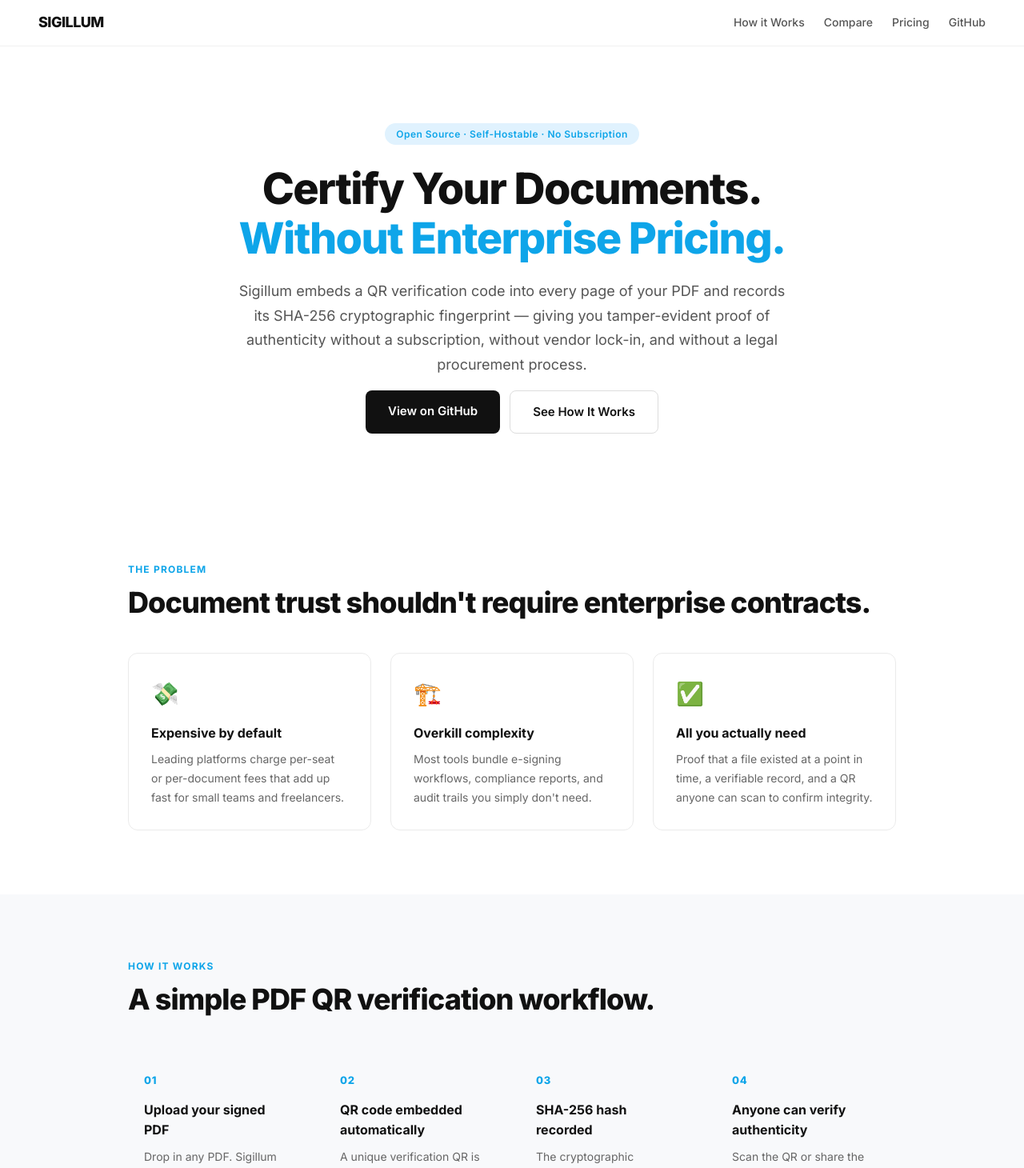
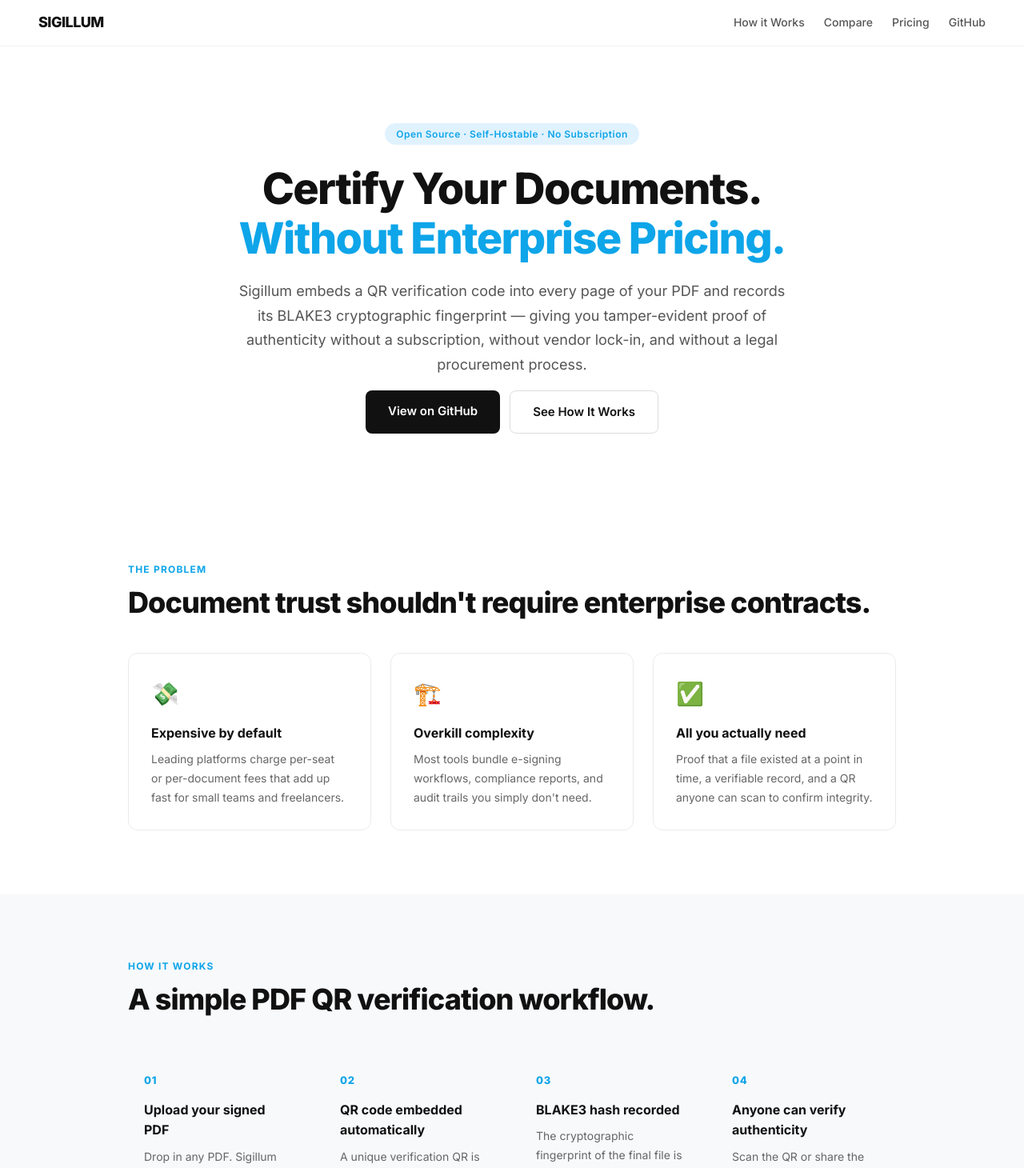
Before and after one commit to ariqsyahalam/Sigillum, a Next.js app: page / in a window 1280 px wide. Shown: the top 1460 px of the page at 80% size. Built offline with nearby package versions, Linux system fonts and the light colour scheme.

Commit message:
feat: Migrate document integrity hashing from SHA-256 to BLAKE3 across documentation, UI, and backend logic.

```diff
--- a/src/app/api/documents/process/route.ts
+++ b/src/app/api/documents/process/route.ts
@@ -8,7 +8,7 @@
  *   A  Reads the raw file from R2 (temp location)
  *   B  Builds the verification URL
  *   C  Embeds QR code onto every page
- *   D  Computes SHA-256 hash of the final PDF
+ *   D  Computes BLAKE3 hash of the final PDF
  *   E  Saves the processed PDF to its permanent R2 location
  *   F  Records the document in the database
  *   G  Deletes the temp file from R2
--- a/src/app/layout.tsx
+++ b/src/app/layout.tsx
@@ -29,7 +29,7 @@
     "self-hosted document certification",
     "PDF QR verification system",
     "alternative to digital signing platforms",
-    "SHA-256 document proof",
+    "BLAKE3 document proof",
     "open source document registry",
   ],
   authors: [{ name: "Sigillum" }],
--- a/src/app/page.tsx
+++ b/src/app/page.tsx
@@ -21,7 +21,7 @@
   },
   {
     n: "03",
-    title: "SHA-256 hash recorded",
+    title: "BLAKE3 hash recorded",
     desc: "The cryptographic fingerprint of the final file is saved alongside the record.",
   },
   {
@@ -34,7 +34,7 @@
 const features = [
   { icon: "🔒", title: "Immutable Records", desc: "Documents are never overwritten. Every code maps to exactly one file forever." },
   { icon: "📲", title: "QR on Every Page", desc: "Built-in QR code links back to the public verification page for document integrity verification." },
-  { icon: "🔑", title: "SHA-256 Integrity", desc: "Hash of the stamped file is stored. Any modification is immediately detectable." },
+  { icon: "🔑", title: "BLAKE3 Integrity", desc: "Hash of the stamped file is stored. Any modification is immediately detectable." },
   { icon: "🏠", title: "Self-Host Friendly", desc: "Run this self-hosted document certification system on your own machine, VPS, or server." },
   { icon: "🛡️", title: "Token-Gated Upload", desc: "Only authorised holders of the admin token can register new documents." },
   { icon: "🔓", title: "No Vendor Lock-in", desc: "Open codebase, SQLite storage, local filesystem. Your data stays yours." },
@@ -177,7 +177,7 @@
           </h1>
           <p style={s.heroSub}>
             Sigillum embeds a QR verification code into every page of your PDF and records its
-            SHA-256 cryptographic fingerprint — giving you tamper-evident proof of authenticity
+            BLAKE3 cryptographic fingerprint — giving you tamper-evident proof of authenticity
             without a subscription, without vendor lock-in, and without a legal procurement process.
           </p>
           <div style={s.heroCtas}>
--- a/src/app/upload/page.tsx
+++ b/src/app/upload/page.tsx
@@ -197,7 +197,7 @@
                             <code style={s.code}>{result.verify_url}</code>
                         </div>
                         <div style={s.resultRow}>
-                            <span style={s.resultKey}>SHA-256</span>
+                            <span style={s.resultKey}>BLAKE3</span>
                             <code style={{ ...s.code, fontSize: "11px", wordBreak: "break-all" }}>{result.file_hash}</code>
                         </div>
                         <a href={`/v/${result.doc_code}`} target="_blank" rel="noopener noreferrer" style={s.resultLink}>
--- a/src/app/v/[doc_code]/VerifyFilePanel.tsx
+++ b/src/app/v/[doc_code]/VerifyFilePanel.tsx
@@ -2,7 +2,7 @@
 
 /**
  * VerifyFilePanel — File integrity check section.
- * Client component: uploads a PDF and compares its SHA-256 hash to the stored record.
+ * Client component: uploads a PDF and compares its BLAKE3 hash to the stored record.
  */
 
 import { useState, useRef } from "react";
```
Also changed, not shown: 1 other file (tests, documents, lock files or other folders).
